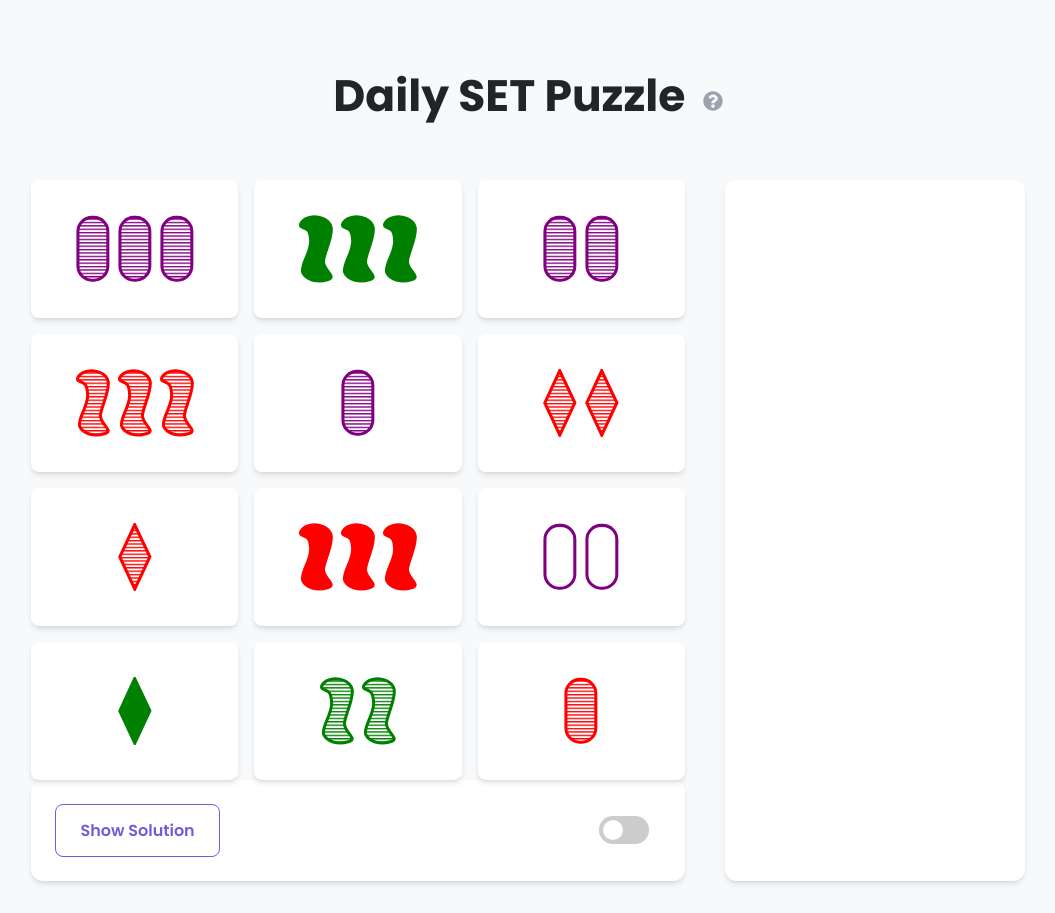
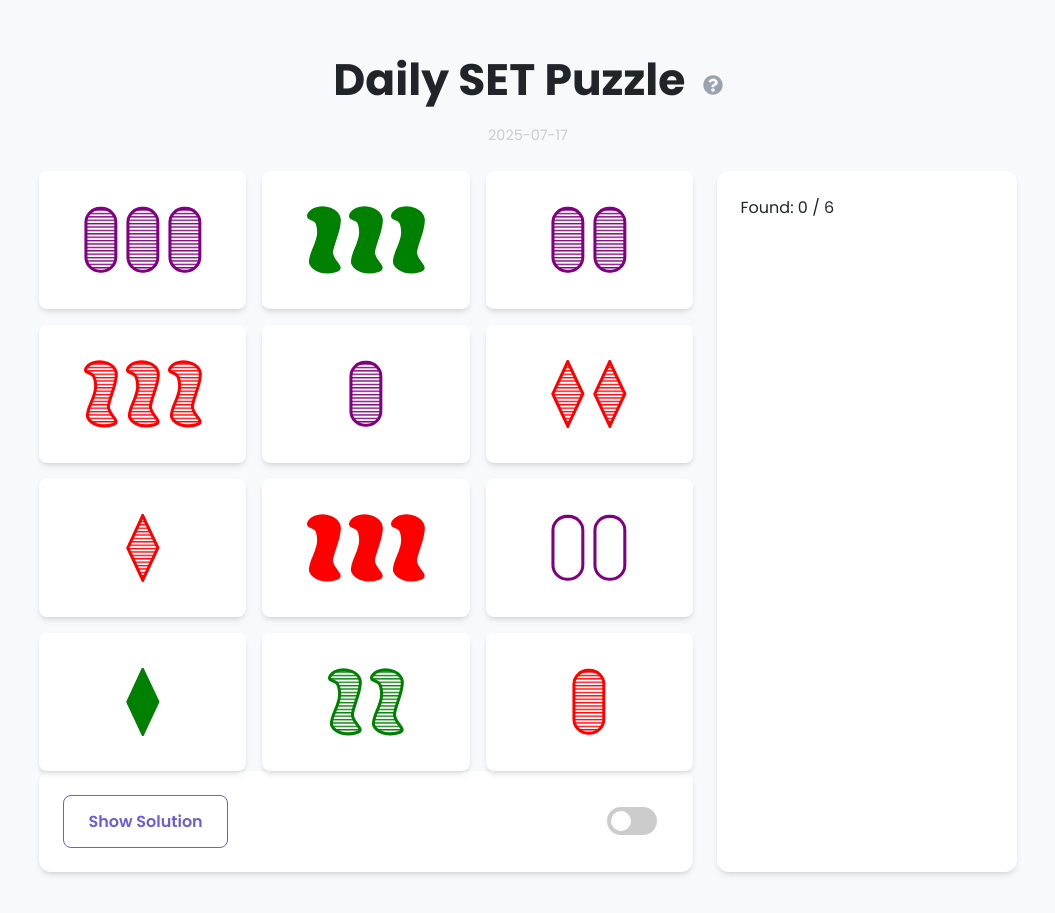
Before and after one commit to defaultnamehere/dailyset, a React (Vite) app: page / in a window 1280 px wide. Shown: the whole page, without its empty margins (112-1167 px from the left). After the commit the page ends 888 px from the top, so only its background shows below. Built offline with nearby package versions, Linux system fonts and the light colour scheme.

Commit message:
you're absolutely right.

```diff
--- a/src/App.jsx
+++ b/src/App.jsx
@@ -24,14 +24,35 @@ function App() {
   });
   const [explosions, setExplosions] = useState([]);
   const [copyButtonText, setCopyButtonText] = useState('Copy');
+  const [seedDate, setSeedDate] = useState('');
+  const [showPuzzleTime, setShowPuzzleTime] = useState(false);
   const cardRefs = useRef(new Map());
+  const puzzleTimeTimeoutRef = useRef(null);
 
+  useEffect(() => {
+    // Cleanup timeout on component unmount
+    return () => {
+      if (puzzleTimeTimeoutRef.current) {
+        clearTimeout(puzzleTimeTimeoutRef.current);
+      }
+    };
+  }, []);
 
+  const handleShowPuzzleTime = () => {
+    if (puzzleTimeTimeoutRef.current) {
+      clearTimeout(puzzleTimeTimeoutRef.current);
+    }
+    setShowPuzzleTime(true);
+    puzzleTimeTimeoutRef.current = setTimeout(() => {
+      setShowPuzzleTime(false);
+    }, 1000);
+  };
 
   const startNewGame = useCallback(() => {
     const timeZone = 'Australia/Sydney';
     const today = new Date();
     const seed = formatInTimeZone(today, timeZone, 'yyyy-MM-dd');
+    setSeedDate(seed);
     const rng = seedrandom(seed);
 
     const { board: newBoard, sets: newSets } = generateBoard(rng);
@@ -167,6 +188,20 @@ function App() {
       ))}
       <header>
         <h1>Daily SET Puzzle <HelpIcon /></h1>
+        <div
+          className="date-container"
+          onMouseEnter={handleShowPuzzleTime}
+          onTouchStart={(e) => {
+            e.preventDefault();
+            handleShowPuzzleTime();
+          }}
+        >
+          {showPuzzleTime ? (
+            <p className="puzzle-time">New puzzle at 00:00 Australia/Sydney</p>
+          ) : (
+            <p className="seed-date">{seedDate}</p>
+          )}
+        </div>
       </header>
 
       <div className="game-layout">
--- a/src/components/FoundSetsSidebar.jsx
+++ b/src/components/FoundSetsSidebar.jsx
@@ -16,7 +16,7 @@ const FoundSetsSidebar = ({ foundSets, totalSets }) => {
   return (
     <aside className="sidebar">
       <div className="sidebar-header">
-        {/* <h2 className="sidebar-title">Found Sets</h2> */}
+        <p className="sidebar-title">Found: {foundSets.length} / {totalSets}</p>
       </div>
       <div className="sidebar-content">
         {foundSets.length === 0 ? (
--- a/src/index.css
+++ b/src/index.css
@@ -58,6 +58,24 @@ header p {
   margin: 0 auto;
 }
 
+.seed-date {
+  font-size: 0.9rem;
+  color: #cbcccd;
+  margin-top: 0.25rem;
+}
+
+.date-container {
+  position: relative;
+  text-align: center;
+  cursor: default;
+}
+
+.puzzle-time {
+  font-size: 0.9rem;
+  color: #cbcccd;
+  margin-top: 0.25rem;
+}
+
 /* --- Layout (Mobile First) --- */
 .game-layout {
   display: grid;
@@ -94,8 +112,8 @@ header p {
 }
 
 .sidebar-title {
-  font-size: 1.4rem;
-  font-weight: 600;
+  font-size: 1rem;
+  /* font-weight: 600; */
   margin: 0 0 1.5rem 0;
 }
 
@@ -163,13 +181,13 @@ button:active {
 /* --- Tablet and larger screens --- */
 @media (min-width: 768px) {
   .container {
-    padding: 2rem; /* Restore larger padding */
+    padding: 1rem 2rem; /* Reduced vertical padding */
   }
 
   .game-layout {
     grid-template-columns: minmax(auto, 65ch) 300px;
     justify-content: center;
-    gap: 2.5rem;
+    gap: 1.5rem; /* Reduced gap */
   }
 
   .board {
@@ -179,8 +197,8 @@ button:active {
 
   .sidebar {
     position: sticky; /* Re-enable sticky sidebar */
-    top: 2rem;
-    max-height: calc(100vh - 4rem);
+    top: 1rem;
+    max-height: calc(100vh - 2rem);
     order: 2; /* Sidebar back to the right */
   }
 
@@ -196,7 +214,7 @@ button:active {
 /* Other existing styles, slightly refactored for consistency */
 header {
   text-align: center;
-  margin-bottom: 3rem;
+  margin-bottom: 1.5rem; /* Reduced margin */
 }
 
 .sidebar-header {
```
